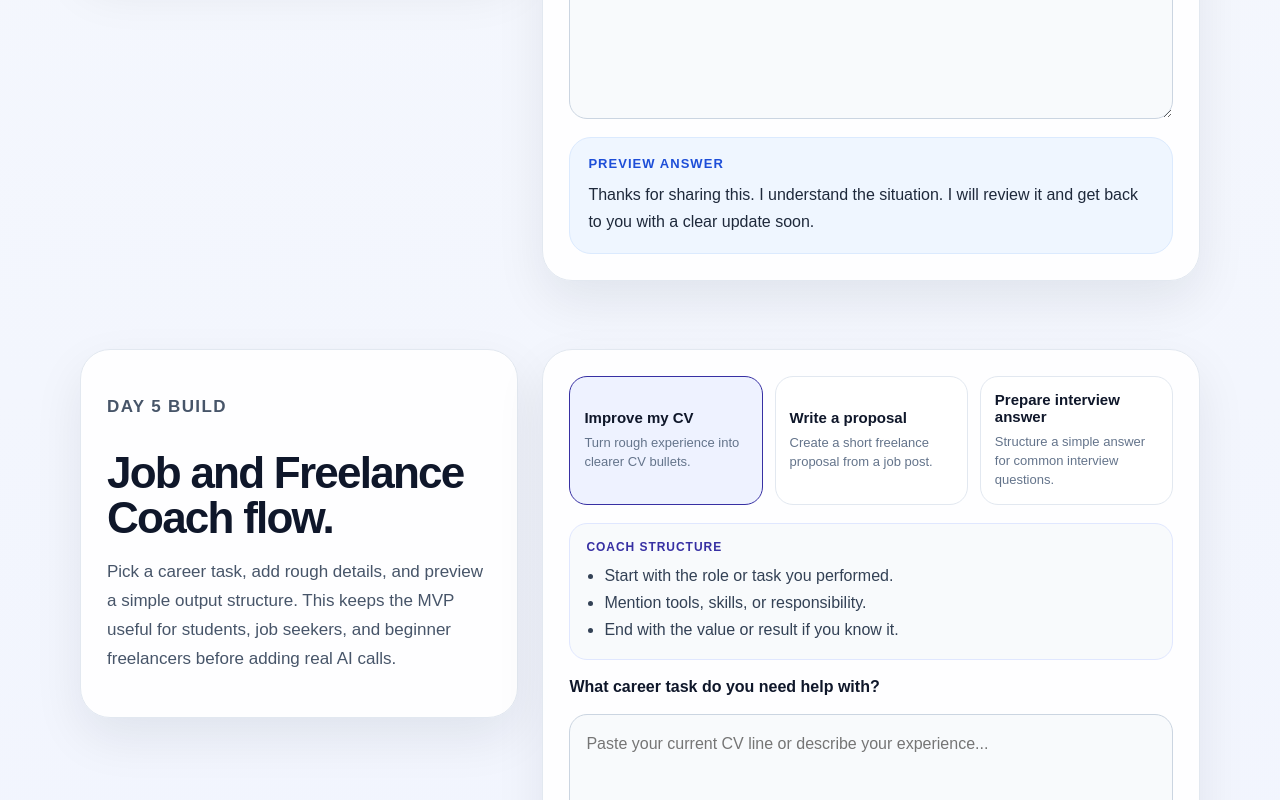
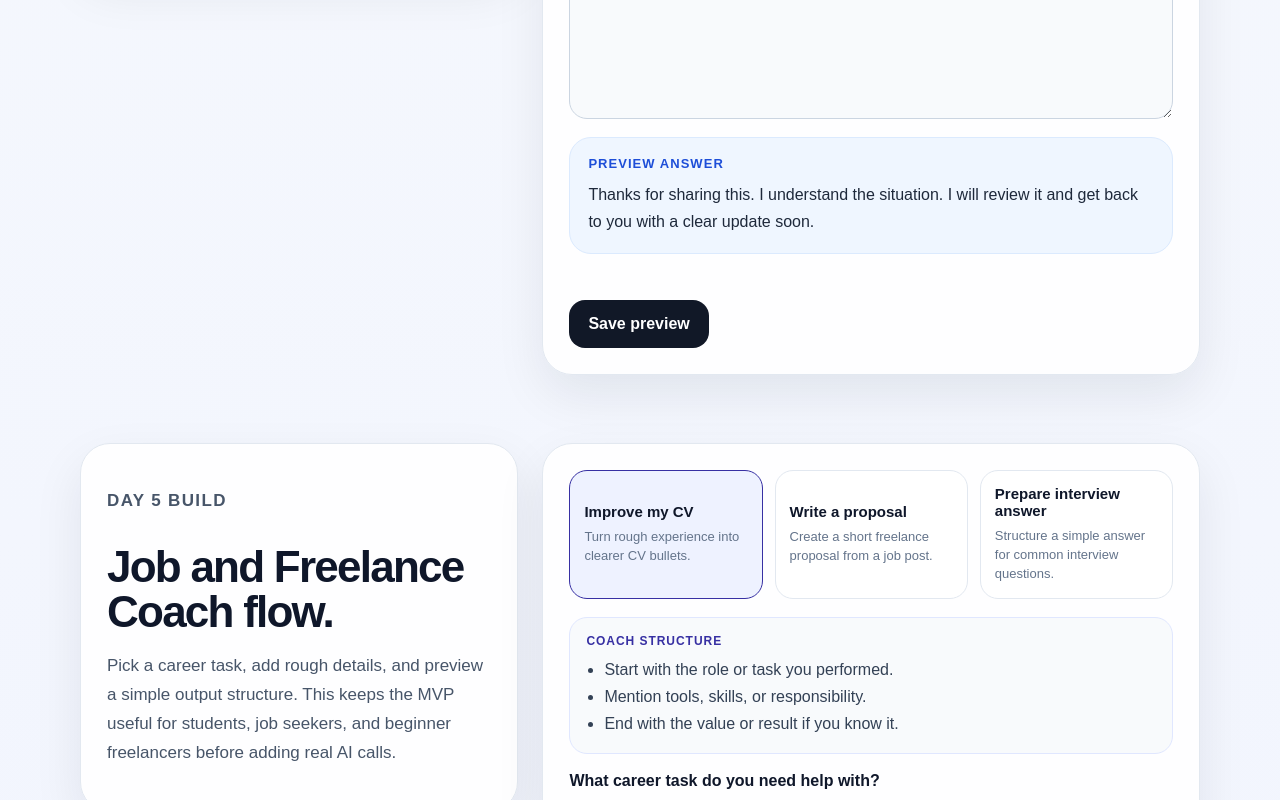
Before and after one commit to bushra-muneer/ai-life-assistant, a Next.js app: page / in a window 1280 px wide. Shown: the part 1943-2743 px from the top of the page. Built offline with nearby package versions, Linux system fonts and the light colour scheme.

Commit message:
Add local saved answers to shared assistant flow

```diff
--- a/components/AssistantFlow.jsx
+++ b/components/AssistantFlow.jsx
@@ -1,6 +1,8 @@
 'use client';
 
-import { useMemo, useState } from 'react';
+import { useEffect, useMemo, useState } from 'react';
+
+const getStorageKey = (sectionId) => `ai-life-assistant:${sectionId}:saved-answers`;
 
 export default function AssistantFlow({
   sectionId,
@@ -15,6 +17,9 @@ export default function AssistantFlow({
 }) {
   const [selectedTemplate, setSelectedTemplate] = useState(templates[0]);
   const [userText, setUserText] = useState('');
+  const [savedAnswers, setSavedAnswers] = useState([]);
+
+  const storageKey = useMemo(() => getStorageKey(sectionId), [sectionId]);
 
   const preview = useMemo(() => {
     const trimmedText = userText.trim();
@@ -25,6 +30,39 @@ export default function AssistantFlow({
 
     return `${selectedTemplate.previewTitle}\n\n${selectedTemplate.output}\n\n${selectedTemplate.contextLabel}: ${trimmedText}`;
   }, [selectedTemplate, userText]);
+
+  useEffect(() => {
+    const rawSavedAnswers = window.localStorage.getItem(storageKey);
+
+    if (!rawSavedAnswers) {
+      return;
+    }
+
+    try {
+      setSavedAnswers(JSON.parse(rawSavedAnswers));
+    } catch {
+      setSavedAnswers([]);
+    }
+  }, [storageKey]);
+
+  const savePreview = () => {
+    const nextSavedAnswers = [
+      {
+        id: Date.now(),
+        templateTitle: selectedTemplate.title,
+        text: preview
+      },
+      ...savedAnswers
+    ].slice(0, 3);
+
+    setSavedAnswers(nextSavedAnswers);
+    window.localStorage.setItem(storageKey, JSON.stringify(nextSavedAnswers));
+  };
+
+  const clearSavedAnswers = () => {
+    setSavedAnswers([]);
+    window.localStorage.removeItem(storageKey);
+  };
 
   return (
     <section className="dailyFlowSection" id={sectionId}>
@@ -74,6 +112,30 @@ export default function AssistantFlow({
             <span>Preview answer</span>
             <p>{preview}</p>
           </div>
+
+          <div className="actions">
+            <button className="primaryButton" onClick={savePreview} type="button">
+              Save preview
+            </button>
+            {savedAnswers.length > 0 ? (
+              <button className="secondaryButton" onClick={clearSavedAnswers} type="button">
+                Clear saved
+              </button>
+            ) : null}
+          </div>
+
+          {savedAnswers.length > 0 ? (
+            <div className="templateGuide" aria-label="Saved answers">
+              <span>Saved locally</span>
+              <ul>
+                {savedAnswers.map((answer) => (
+                  <li key={answer.id}>
+                    <strong>{answer.templateTitle}:</strong> {answer.text}
+                  </li>
+                ))}
+              </ul>
+            </div>
+          ) : null}
         </div>
       </div>
     </section>
```
